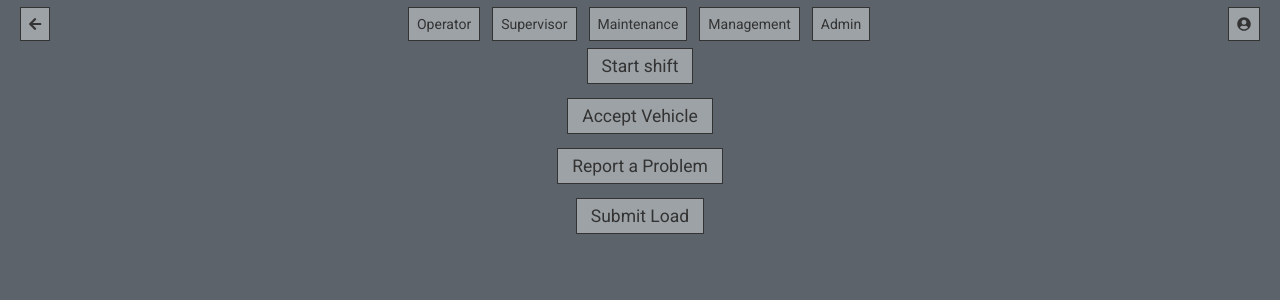
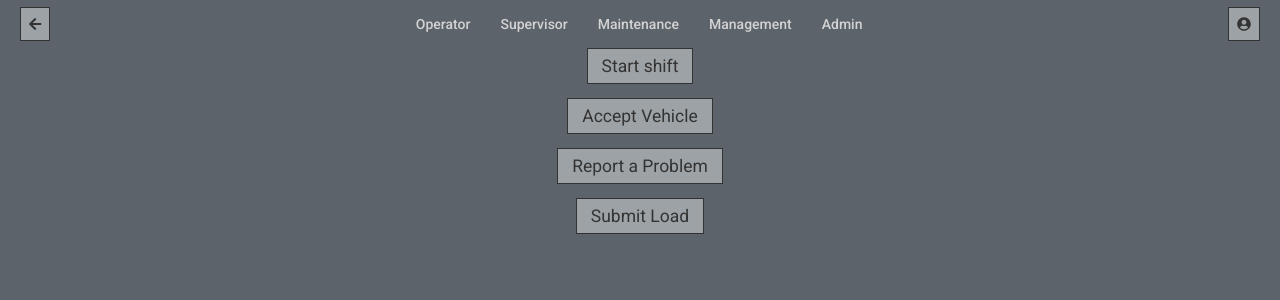
Before and after one commit to jackroy08/Nology_Client_SR, a React (Create React App) app: page /Operator in a window 1280 px wide. Shown: the top 300 px of the page. Built offline with nearby package versions, Linux system fonts and the light colour scheme; the HTML template or start-up script is replaced by a standard one.

Commit message:
latest styling and merge fixes

```diff
--- a/src/assets/styles/_forms.scss
+++ b/src/assets/styles/_forms.scss
@@ -14,7 +14,7 @@ select, input {
   font-weight:400;
   padding: 8px;
   transition: 0.15s ease-in-out;
-
+  background: white;
   &:active, &:hover {
     background-color: $background-color4;
   }
--- a/src/components/header/Header.jsx
+++ b/src/components/header/Header.jsx
@@ -17,11 +17,11 @@ const Header = () => {
       </button>
 
       <nav>
-        <Link to="/Operator"><button className={Styles.btn}>Operator</button></Link>
-        <Link to="/Supervisor"><button className={Styles.btn}>Supervisor</button></Link>
-        <Link to="/Maintenance"><button className={Styles.btn}>Maintenance</button></Link>
-        <Link to="/Management"><button className={Styles.btn}>Management</button></Link>
-        <Link to="/Admin"><button className={Styles.btn}>Admin</button></Link>
+        <Link to="/Operator" className={Styles.link}>Operator</Link>
+        <Link to="/Supervisor" className={Styles.link}>Supervisor</Link>
+        <Link to="/Maintenance" className={Styles.link}>Maintenance</Link>
+        <Link to="/Management" className={Styles.link}>Management</Link>
+        <Link to="/Admin" className={Styles.link}>Admin</Link>
       </nav>
 
       <nav>
--- a/src/components/header/Header.module.scss
+++ b/src/components/header/Header.module.scss
@@ -9,6 +9,13 @@
   justify-content: space-between;
   align-items: center;
   overflow: hidden;
+}
+
+.link {
+  font-weight: 500;
+  color: lightgray;
+  margin: 5px 15px;
+  text-decoration: none;;
 }
 
 .accountMenu {
```
Also changed, not shown: src/pages/Login/Login.jsx (+8 -3 lines), src/pages/Login/Login.module.scss (+19 -3 lines).
